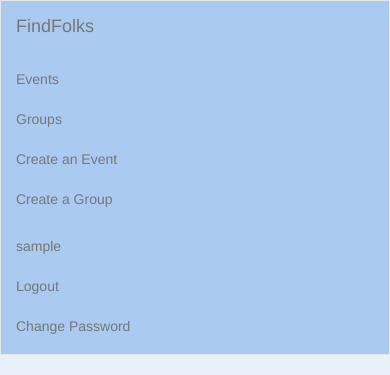
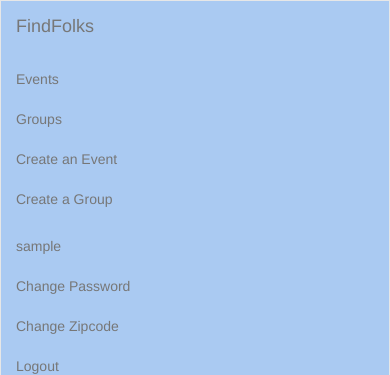
Before and after one commit to momopranto/doggo-db-boombastic, a Flask app: page / in a window 390 px wide; the page is wider, and only the part inside the window is pictured. Shown: the top 375 px of that part. Run offline with Flask 2, Linux system fonts and the light colour scheme; the visitor is signed in with stand-in values (Sample User, id 1); data that the repository does not hold is empty; parts of the project's set-up code (start-up, migrations or seed data) failed here and were passed over; some libraries are stand-ins or nearby versions.

Commit message:
zipcode changes working

```diff
--- a/app/core.py
+++ b/app/core.py
@@ -136,6 +136,29 @@ def changepassword():
         else:
             return redirect(url_for('web.home', error="Password change failed, please confirm your current password"))
     return render_template('change_password.html')
+
+@web.route('/change_zipcode', methods = ['GET', 'POST'])
+def change_zipcode():
+    try:
+        if session['auth']:
+            pass
+    except:
+        return redirect(url_for('web.login'))
+    if request.method == 'POST' and len(request.form) == 3:
+        try:
+            if len(request.form['new_zipcode']) == 5 and len(request.form['confirm_zipcode']) == 5 and len(request.form['old_zipcode']) == 5:
+                if request.form['new_zipcode'] == request.form['confirm_zipcode']:
+                    member = Member.query.filter_by(username=session['username']).first()
+                    if member and int(request.form['old_zipcode']) == member.zipcode:
+                        member.change_zipcode(int(request.form['new_zipcode']))
+                        return redirect(url_for('web.home', success="Zipcode successfully changed"))
+                    else:
+                        return redirect(url_for('web.home', error="Zipcode could not be changed"))
+            else:
+                return render_template("change_zipcode.html", error="Not a valid Zipcode")
+        except:
+            return render_template("change_zipcode.html", error="Not a valid Zipcode")
+    return render_template("change_zipcode.html")
 
 @web.route('/events')
 def events():
--- a/app/templates/base.html
+++ b/app/templates/base.html
@@ -26,8 +26,9 @@
       <ul class="nav navbar-nav navbar-right">
         {% if session.username is defined %}
         <li><a href="/home">{{ session.username }}</a></li>
+        <li><a href="/change_password">Change Password</a></li>
+        <li><a href="/change_zipcode">Change Zipcode</a></li>
         <li><a href="/logout">Logout</a></li>
-        <li><a href="/change_password">Change Password</a></li>
         {% else %}
         <li><a href="/login">Login</a></li>
         <li><a href="/register">Register</a></li>
```
Also changed, not shown: app/templates/change_zipcode.html (added, +45 -0 lines), app/templates/lostPassword.html (deleted, +0 -25 lines).
